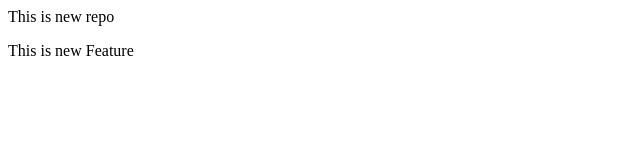
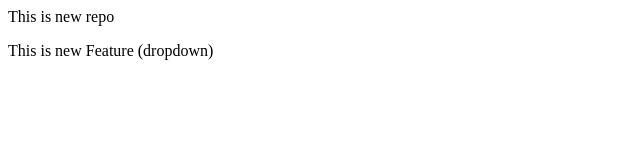
Before and after one commit to Shantanu-dhh/Localrepo, a plain HTML site: page index.html in a window 1280 px wide. Shown: the full height of the page, 0-640 px from the left. Drawn offline with Linux system fonts and the light colour scheme.

Commit message:
Add dropdown

```diff
--- a/index.html
+++ b/index.html
@@ -1,3 +1,3 @@
 <p>This is new repo</p>
-<p>This is new Feature
+<p>This is new Feature (dropdown)
 </p>
```
